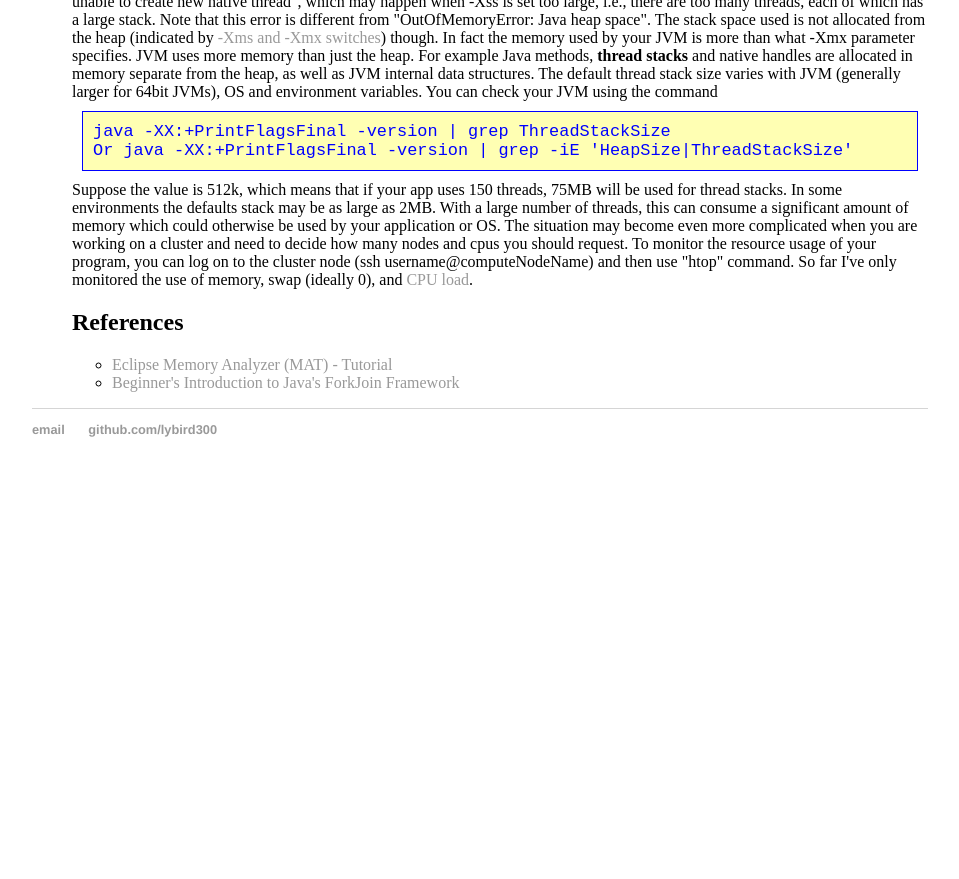
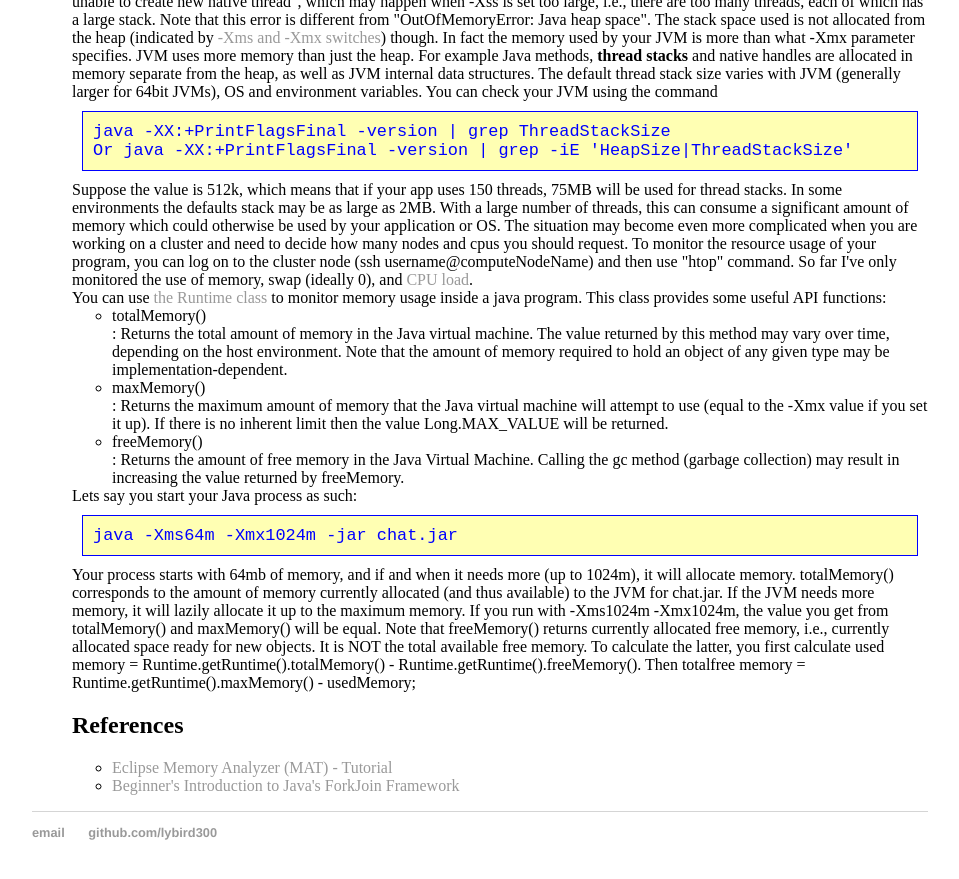
Before and after one commit to lybird300/lybird300.github.io, a Jekyll site: the page built from _posts/2015-11-13-fine-tune-coJava.md, in a window 1280 px wide and 900 px high, scrolled down 1678 px. Shown: the top 879 px of the window, without its empty margins (160-1119 px from the left). Built offline with Jekyll 4.4.1, drawn with Linux system fonts in a browser that asks for light colours; before the commit the page ends 2175 px from its top, so only the background shows below that.

Commit message:
Update 2015-11-13-fine-tune-coJava.md

```diff
--- a/_posts/2015-11-13-fine-tune-coJava.md
+++ b/_posts/2015-11-13-fine-tune-coJava.md
@@ -23,6 +23,16 @@ Each thread in a Java application has its own stack, which is used to hold retur
 <pre><code>java -XX:+PrintFlagsFinal -version | grep ThreadStackSize
 Or java -XX:+PrintFlagsFinal -version | grep -iE 'HeapSize|ThreadStackSize'</code></pre>
 Suppose the value is 512k, which means that if your app uses 150 threads, 75MB will be used for thread stacks. In some environments the defaults stack may be as large as 2MB. With a large number of threads, this can consume a significant amount of memory which could otherwise be used by your application or OS. The situation may become even more complicated when you are working on a cluster and need to decide how many nodes and cpus you should request. To monitor the resource usage of your program, you can log on to the cluster node (ssh username@computeNodeName) and then use "htop" command. So far I've only monitored the use of memory, swap (ideally 0), and <a href="http://blog.scoutapp.com/articles/2009/07/31/understanding-load-averages">CPU load</a>.<br/>
+You can use <a href="http://docs.oracle.com/javase/6/docs/api/java/lang/Runtime.html">the Runtime class</a> to monitor memory usage inside a java program. This class provides some useful API functions:
+<ul>
+<li>totalMemory()</li>: Returns the total amount of memory in the Java virtual machine. The value returned by this method may vary over time, depending on the host environment. Note that the amount of memory required to hold an object of any given type may be implementation-dependent.
+<li>maxMemory()</li>: Returns the maximum amount of memory that the Java virtual machine will attempt to use (equal to the -Xmx value if you set it up). If there is no inherent limit then the value Long.MAX_VALUE will be returned. <b></b>
+<li>freeMemory()</li>: Returns the amount of free memory in the Java Virtual Machine. Calling the gc method (garbage collection) may result in increasing the value returned by freeMemory.
+</ul>
+Lets say you start your Java process as such:
+<pre><code>java -Xms64m -Xmx1024m -jar chat.jar</code></pre>
+Your process starts with 64mb of memory, and if and when it needs more (up to 1024m), it will allocate memory.  totalMemory() corresponds to the amount of memory currently allocated (and thus available) to the JVM for chat.jar. If the JVM needs more memory, it will lazily allocate it up to the maximum memory. If you run with -Xms1024m -Xmx1024m, the value you get from totalMemory() and maxMemory() will be equal.
+Note that freeMemory() returns currently allocated free memory, i.e., currently allocated space ready for new objects. It is NOT the total available free memory. To calculate the latter, you first calculate used memory = Runtime.getRuntime().totalMemory() - Runtime.getRuntime().freeMemory(). Then totalfree memory = Runtime.getRuntime().maxMemory() - usedMemory;
 
 <h2>References</h2>
 <ul>
```
